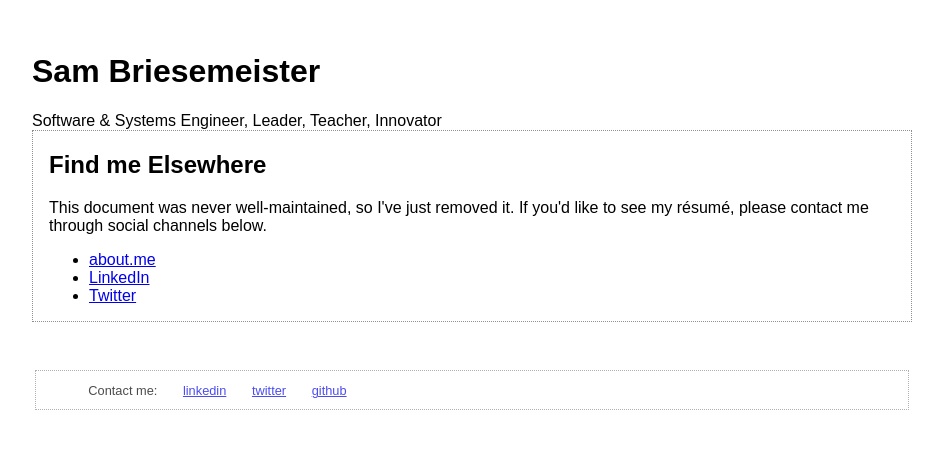
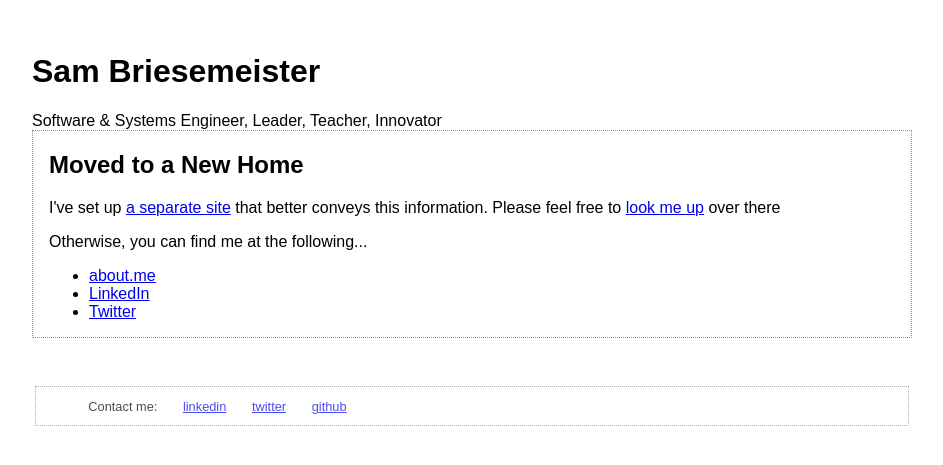
Before and after one commit to samba/samba.github.io, a Jekyll site: the page built from resume.html, in a window 1280 px wide. Shown: the top 465 px of the page, without its empty margins (168-1111 px from the left). Built offline with Jekyll 4.4.1, drawn with Linux system fonts in a browser that asks for light colours.

Commit message:
Provide links to samb.io

```diff
--- a/resume.html
+++ b/resume.html
@@ -16,9 +16,12 @@ social:
 
 <div class='interior'>
 
-<h2>Find me Elsewhere</h2>
+<h2>Moved to a New Home</h2>
 
-<p>This document was never well-maintained, so I've just removed it. If you'd like to see my résumé, please contact me through social channels below.
+<p>I've set up <a href="http://samb.io/">a separate site</a> that better conveys this information. Please feel free to <a href="http://samb.io/">look me up</a> over there</p>
+
+
+<p>Otherwise, you can find me at the following...
 
 <ul class='social_networks'>
 {% for network in page.social %}
```
